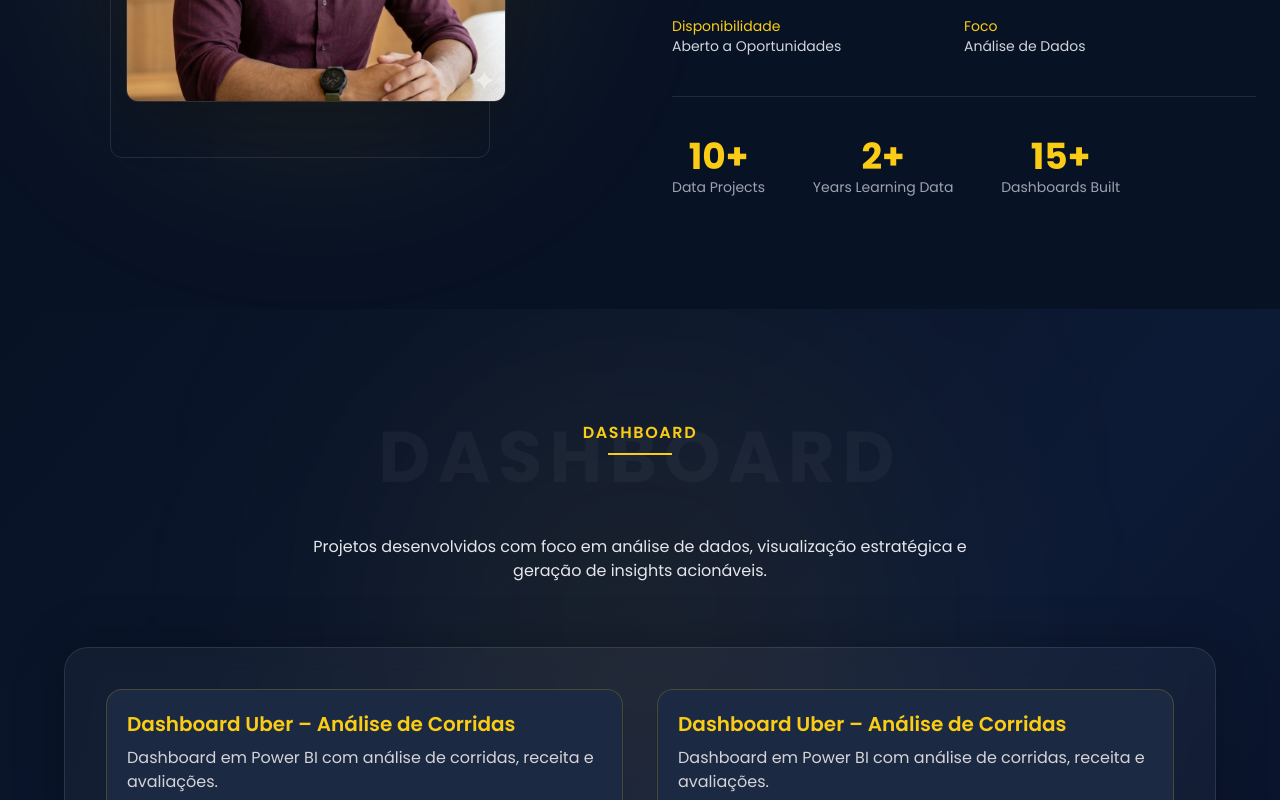
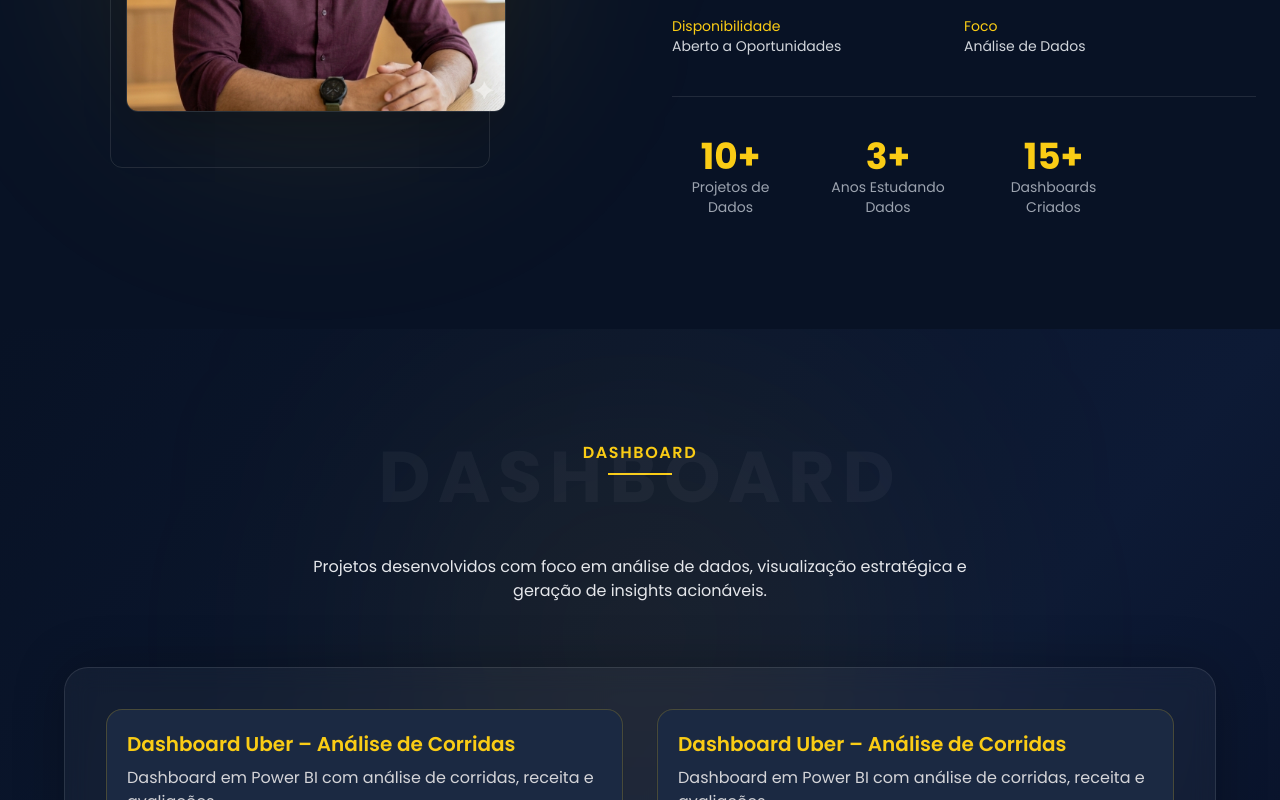
Before and after one commit to KelvenFontes/my-portfolio, a Next.js app: page /pt in a window 1280 px wide. Shown: the part 1400-2200 px from the top of the page. Built offline with nearby package versions, Linux system fonts and the light colour scheme.

Commit message:
feat: atualizar conteúdo e estilo da seção Sobre

```diff
--- a/src/components/About.tsx
+++ b/src/components/About.tsx
@@ -1,6 +1,6 @@
 import Image from "next/image"
 
-export default function About({dict}:any) {
+export default function About({ dict }: any) {
   return (
     <section id="about" className="bg-[#081225] text-white py-28 px-6">
       <div className="max-w-7xl mx-auto">
@@ -54,6 +54,8 @@ export default function About({dict}:any) {
           {/* TEXTO */}
           <div>
 
+            <div>
+
               <h3 className="text-3xl md:text-4xl font-bold mb-4">
                 {dict.about.name}
               </h3>
@@ -95,22 +97,24 @@ export default function About({dict}:any) {
               {/* DIVIDER */}
               <div className="w-full h-px bg-white/10 mb-10"></div>
 
+            </div>
+
             {/* STATS */}
-            <div className="flex justify-between max-w-md">
+            <div className="flex justify-between gap-6 max-w-md">
 
               <div className="text-center">
                 <p className="text-4xl font-bold text-yellow-400">10+</p>
-                <p className="text-gray-400 text-sm">Data Projects</p>
+                <p className="text-gray-400 text-sm">{dict.about.projects}</p>
               </div>
 
               <div className="text-center">
-                <p className="text-4xl font-bold text-yellow-400">2+</p>
-                <p className="text-gray-400 text-sm">Years Learning Data</p>
+                <p className="text-4xl font-bold text-yellow-400">3+</p>
+                <p className="text-gray-400 text-sm">{dict.about.years}</p>
               </div>
 
               <div className="text-center">
                 <p className="text-4xl font-bold text-yellow-400">15+</p>
-                <p className="text-gray-400 text-sm">Dashboards Built</p>
+                <p className="text-gray-400 text-sm">{dict.about.dashboards}</p>
               </div>
 
             </div>
```
Lines whose indentation alone changed are shown as unchanged.
